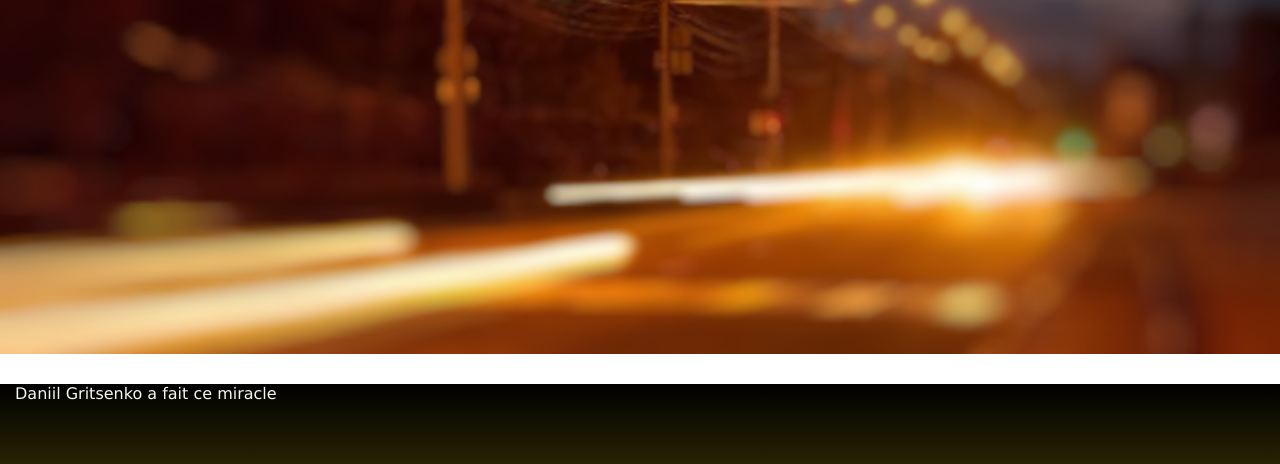
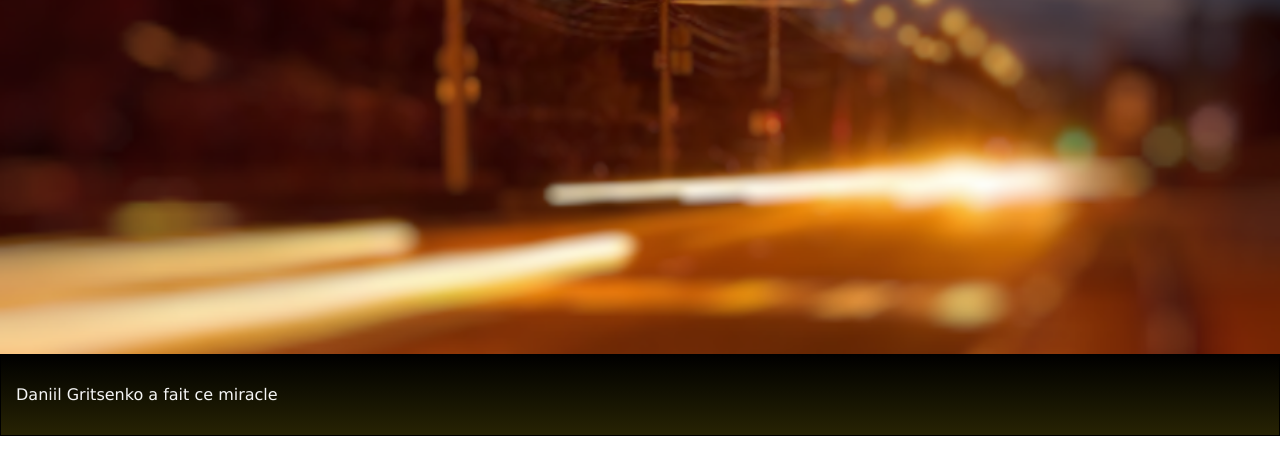
Before and after one commit to Kooba-ai/project, a plain HTML site: page index.html in a window 1280 px wide. Shown: the part 496-960 px from the top of the page. After the commit the page ends 932 px from the top, so only its background shows below. Drawn offline with Linux system fonts and the light colour scheme.

Commit message:
Update style.css

```diff
--- a/style.css
+++ b/style.css
@@ -85,6 +85,7 @@ a {
     height: 80px;
     background: linear-gradient(rgb(0, 0, 0), rgb(39, 35, 3));
     text-align: start;
+    border: 1px black solid
 }
 .text__footer{
     color:whitesmoke;
```
